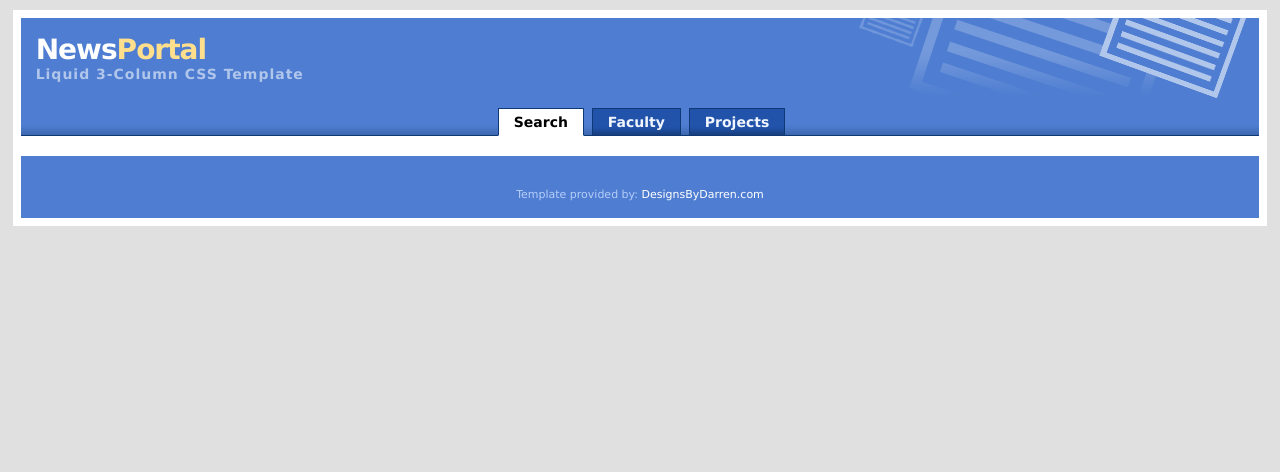
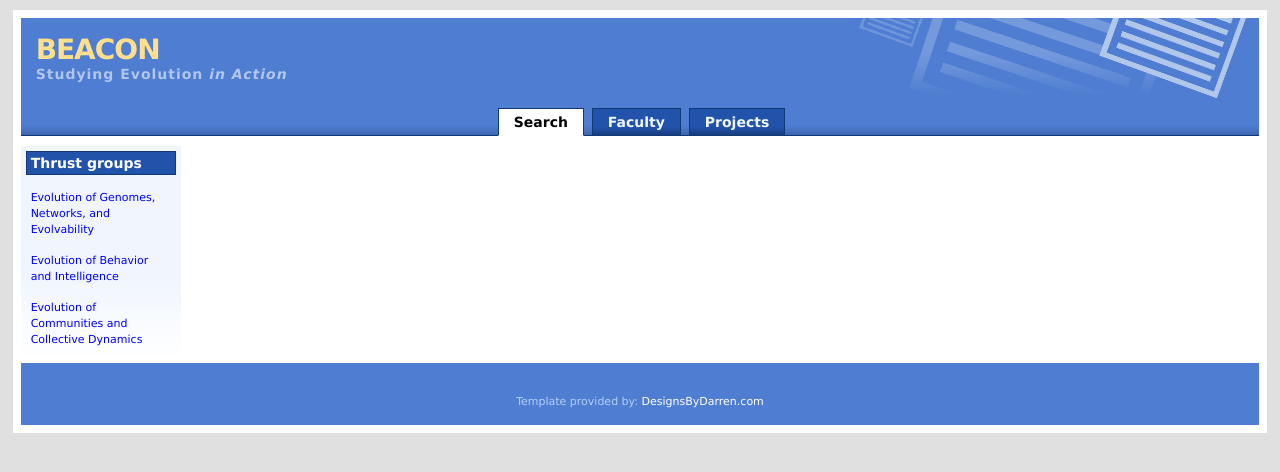
Before and after one commit to ctb/tagnabbit, a Python web app: template tagnabbit/templates/base.html in a window 1280 px wide. Shown: the top 472 px of the page. Run offline with Jinja, Linux system fonts and the light colour scheme; the template is opened without the code that fills it, so the values that code supplies are empty.

Commit message:
more basic Web site updates

```diff
--- a/tagnabbit/templates/base.html
+++ b/tagnabbit/templates/base.html
@@ -30,8 +30,8 @@ http://creativecommons.org/licenses/by-nc/2.5/
 
 <div id="header">
 
-<h1>News<font color="#FFDF8C">Portal</font></h1>
-<h2>Liquid 3-Column CSS Template</h2>
+<h1><font color="#FFDF8C">BEACON</font></h1>
+<h2>Studying Evolution <i>in Action</i></h2>
 
 </div>
 
@@ -47,7 +47,16 @@ http://creativecommons.org/licenses/by-nc/2.5/
 </div>
 
 <div id="left_side">
-{% block leftside %}{% endblock %}
+{% block leftside %}
+<h3>Thrust groups</h3>
+<p>
+<a href=''>Evolution of Genomes, Networks, and Evolvability</a>
+<p>
+<a href=''>Evolution of Behavior and Intelligence</a>
+<p>
+<a href=''>Evolution of Communities and Collective Dynamics</a><br>
+</ol>
+{% endblock %}
 </div>
 
 <div id="right_side">
--- a/tagnabbit/templates/index.html
+++ /dev/null
@@ -1,5 +0,0 @@
-{% extends "base.html" %}
-
-{% block content %}
-{{ content }}
-{% endblock %}
--- a/tagnabbit/web.py
+++ b/tagnabbit/web.py
@@ -31,7 +31,7 @@ class TopDirectory(Directory):
     def _q_index(self):
         content = "hello, world"
 
-        template = env.get_template('index.html')
+        template = env.get_template('search.html')
         return template.render(locals())
 
     def example(self):
```
Also changed, not shown: tagnabbit/templates/forms.html (added, +12 -0 lines), tagnabbit/templates/search.html (added, +14 -0 lines).
